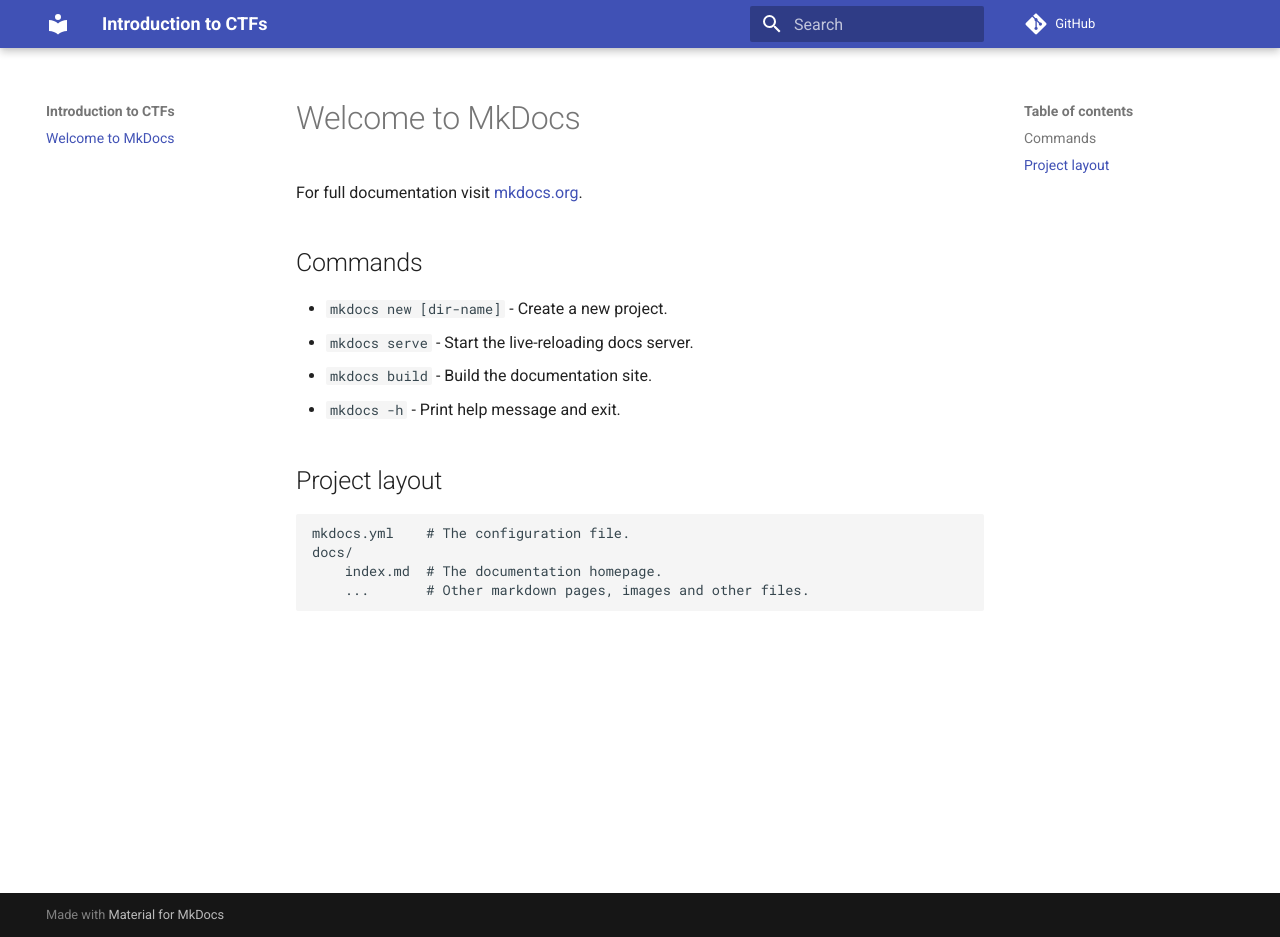
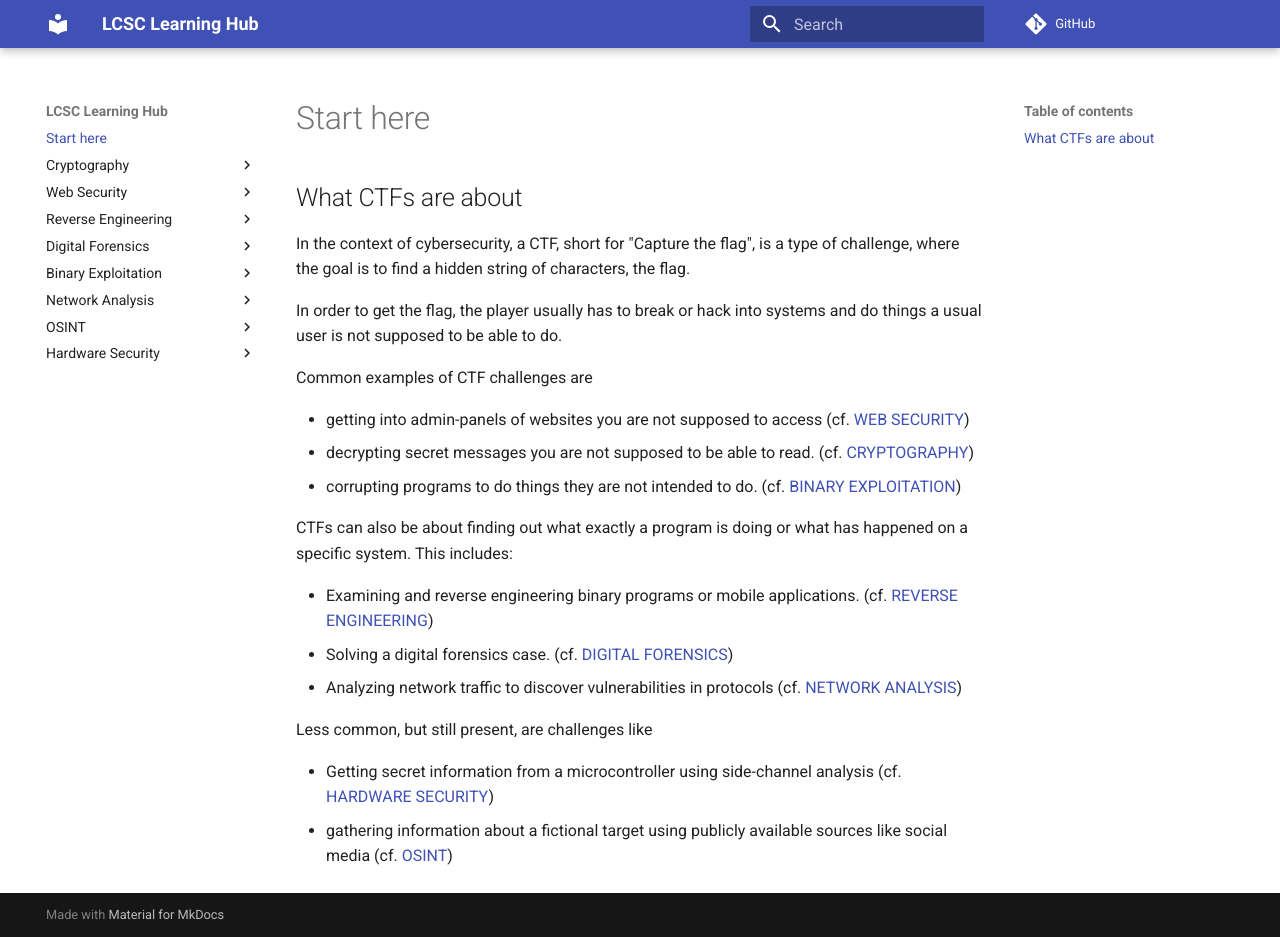
Before and after one commit to LetzPwn/lcsc-mkdocs, an MkDocs documentation site: the page built from docs/index.md, in a window 1280 px wide and 937 px high. Built offline with MkDocs 1.6.1 and Material for MkDocs 9.7.7, drawn with Linux system fonts in a browser that asks for light colours; comment, search, counter and statistics services are not loaded.

Commit message:
structure + start-here + intro & ressources RE

```diff
--- a/docs/index.md
+++ b/docs/index.md
@@ -1,17 +1,25 @@
-# Welcome to MkDocs
+# Start here
 
-For full documentation visit [mkdocs.org](https://www.mkdocs.org).
+## What CTFs are about
 
-## Commands
+In the context of cybersecurity, a CTF, short for "Capture the flag", is a type of challenge, where the goal is to find a hidden string of characters, the flag.
 
-* `mkdocs new [dir-name]` - Create a new project.
-* `mkdocs serve` - Start the live-reloading docs server.
-* `mkdocs build` - Build the documentation site.
-* `mkdocs -h` - Print help message and exit.
+In order to get the flag, the player usually has to break or hack into systems and do things a usual user is not supposed to be able to do.
 
-## Project layout
+Common examples of CTF challenges are
 
-    mkdocs.yml    # The configuration file.
-    docs/
-        index.md  # The documentation homepage.
-        ...       # Other markdown pages, images and other files.
+- getting into admin-panels of websites you are not supposed to access (cf. [WEB SECURITY](web/introduction.md))
+- decrypting secret messages you are not supposed to be able to read. (cf. [CRYPTOGRAPHY](cryptography/introduction.md))
+- corrupting programs to do things they are not intended to do. (cf. [BINARY EXPLOITATION](binary-exploitation/introduction.md))
+
+CTFs can also be about finding out what exactly a program is doing or what has happened on a specific system.
+This includes:
+
+- Examining and reverse engineering binary programs or mobile applications. (cf. [REVERSE ENGINEERING](reverse-engineering/introduction.md))
+- Solving a digital forensics case. (cf. [DIGITAL FORENSICS](digital-forensics/introduction.md))
+- Analyzing network traffic to discover vulnerabilities in protocols (cf. [NETWORK ANALYSIS](network-analysis/introduction.md))
+
+Less common, but still present, are challenges like
+
+- Getting secret information from a microcontroller using side-channel analysis (cf. [HARDWARE SECURITY](hardware-security/introduction.md))
+- gathering information about a fictional target using publicly available sources like social media (cf. [OSINT](osint/introduction.md))
--- a/mkdocs.yml
+++ b/mkdocs.yml
@@ -1,5 +1,27 @@
-site_name: Introduction to CTFs
+site_name: LCSC Learning Hub
 site_url: https://docs.letzpwn.lu
 repo_url: https://github.com/LetzPwn/lcsc-mkdocs
 theme:
   name: material
+plugins:
+    - awesome-pages
+    - search
+nav:
+    - Start here: index.md
+    - Cryptography:
+        - cryptography/introduction.md
+    - Web Security:
+        - web-security/introduction.md
+    - Reverse Engineering:
+        - reverse-engineering/introduction.md
+        - reverse-engineering/ressources.md
+    - Digital Forensics:
+        - digital-forensics/introduction.md
+    - Binary Exploitation:
+        - binary-exploitation/introduction.md
+    - Network Analysis:
+        - network-analysis/introduction.md
+    - OSINT:
+        - osint/introduction.md
+    - Hardware Security:
+        - hardware-security/introduction.md
```
Also changed, not shown: docs/binary-exploitation/introduction.md (added, +3 -0 lines), docs/cryptography/introduction.md (added, +3 -0 lines), docs/digital-forensics/introduction.md (added, +3 -0 lines), docs/hardware-security/introduction.md (added, +3 -0 lines), docs/network-analysis/introduction.md (added, +3 -0 lines), docs/osint/introduction.md (added, +3 -0 lines), docs/reverse-engineering/introduction.md (added, +23 -0 lines), docs/reverse-engineering/ressources.md (added, +39 -0 lines), docs/web-security/introduction.md (added, +3 -0 lines).
